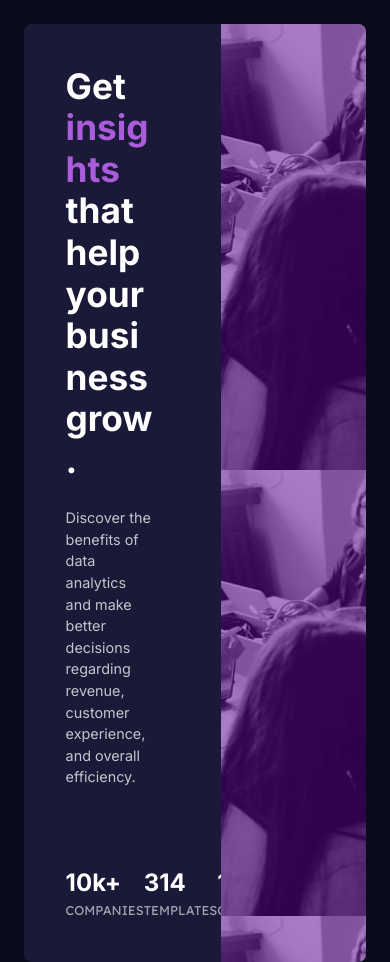
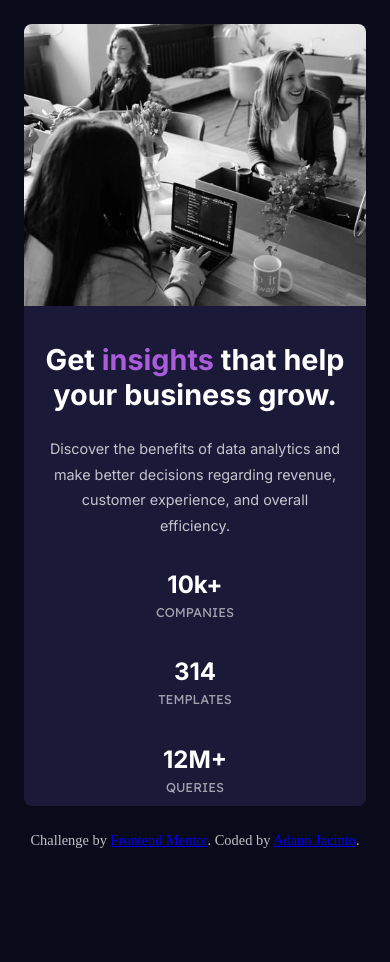
Before and after one commit to DanCodeCraft/FEM-StatsCard, a plain HTML site: page index.html in a window 390 px wide. Shown: the top 962 px of the page. After the commit the page ends 852 px from the top, so only its background shows below. Drawn offline with Linux system fonts and the light colour scheme.

Commit message:
Add files via upload

```diff
--- a/css/style.css
+++ b/css/style.css
@@ -53,38 +53,40 @@ body {
   overflow: hidden;
   margin: 1.5rem;
   max-width: 1000px;
-  text-wrap: pretty;
+  text-wrap: wrap;
 }
 
 .image__container {
   display: flex;
-  position: relative;
   background: url(/images/image-header-desktop.jpg);
+  background-repeat: no-repeat;
+  background-position: center;
+  background-size: cover;
   width: 50%;
+  height: auto;
 }
 
-.overlay {
-  position: absolute;
+/* .overlay {
+  display: flex;
   width: 100%;
-  height: 100%;
   background: var(--violet--overlay);
   opacity: 0.75;
-}
+} */
 
 .card__info {
   display: flex;
   flex-direction: column;
   justify-content: center;
   max-width: 50%;
-  padding: 2.6rem;
+  padding: 4.4rem 4rem 4rem;
 }
 
 .header {
   color: var(--white);
-  margin-bottom: 1.6rem;
+  margin-bottom: 1.5rem;
   font-size: 2.2rem;
   text-wrap: pretty;
-  line-height: 2.6rem;
+  line-height: 2.8rem;
 }
 
 .accent {
@@ -93,7 +95,8 @@ body {
 
 .description {
   color: var(--white-transparent--paragraph);
-  margin-bottom: 4.8rem;
+  margin-bottom: 4.2rem;
+  line-height: 1.6rem;
 }
 
 .data {
@@ -122,3 +125,42 @@ body {
   align-items: center;
   color: var(--white-transparent--paragraph);
 }
+
+/* MEDIA QUERY */
+/* MOBILE */
+
+@media (max-width: 45em) {
+  .container {
+    flex-direction: column;
+    justify-content: center;
+    max-width: 375px;
+  }
+
+  .card__info {
+    display: flex;
+    align-items: center;
+    text-align: center;
+    min-width: 100%;
+    padding: 0.6rem;
+  }
+
+  .header {
+    font-size: 1.8rem;
+    line-height: 2.2rem;
+  }
+
+  .description {
+    padding: 0 1rem;
+    margin-bottom: 1.8rem;
+  }
+
+  .image__container {
+    width: 100%;
+  }
+
+  .data {
+    display: flex;
+    flex-direction: column;
+    gap: 2rem;
+  }
+}
--- a/index.html
+++ b/index.html
@@ -34,7 +34,7 @@
       <!-- IMAGE -->
       <div class="image__container">
         <div class="overlay"></div>
-        <!-- <img class="image" src="images/image-header-desktop.jpg" alt="" /> -->
+        <img class="image" src="images/image-header-desktop.jpg" alt="" />
       </div>
 
       <!-- HEADER/PARAGRAPH -->
```
